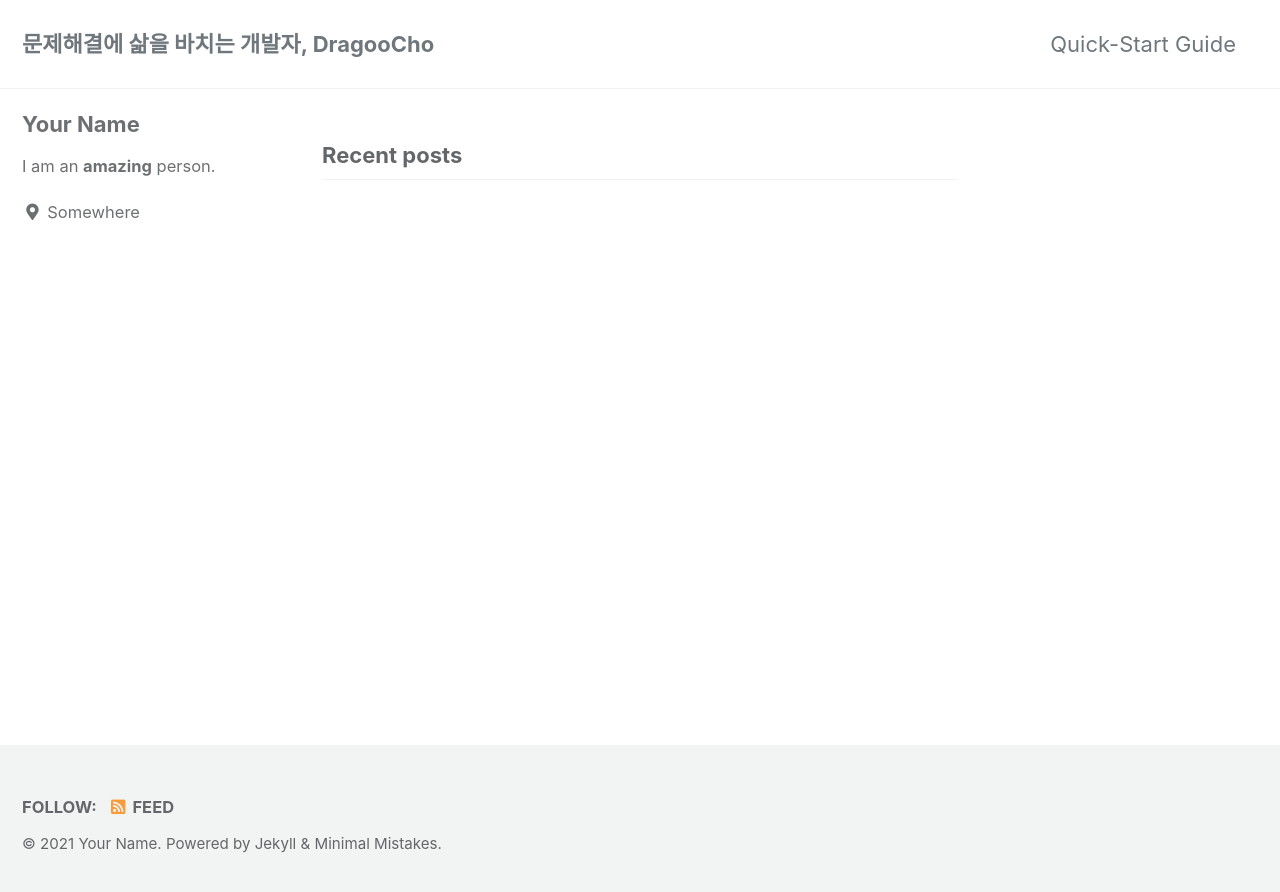
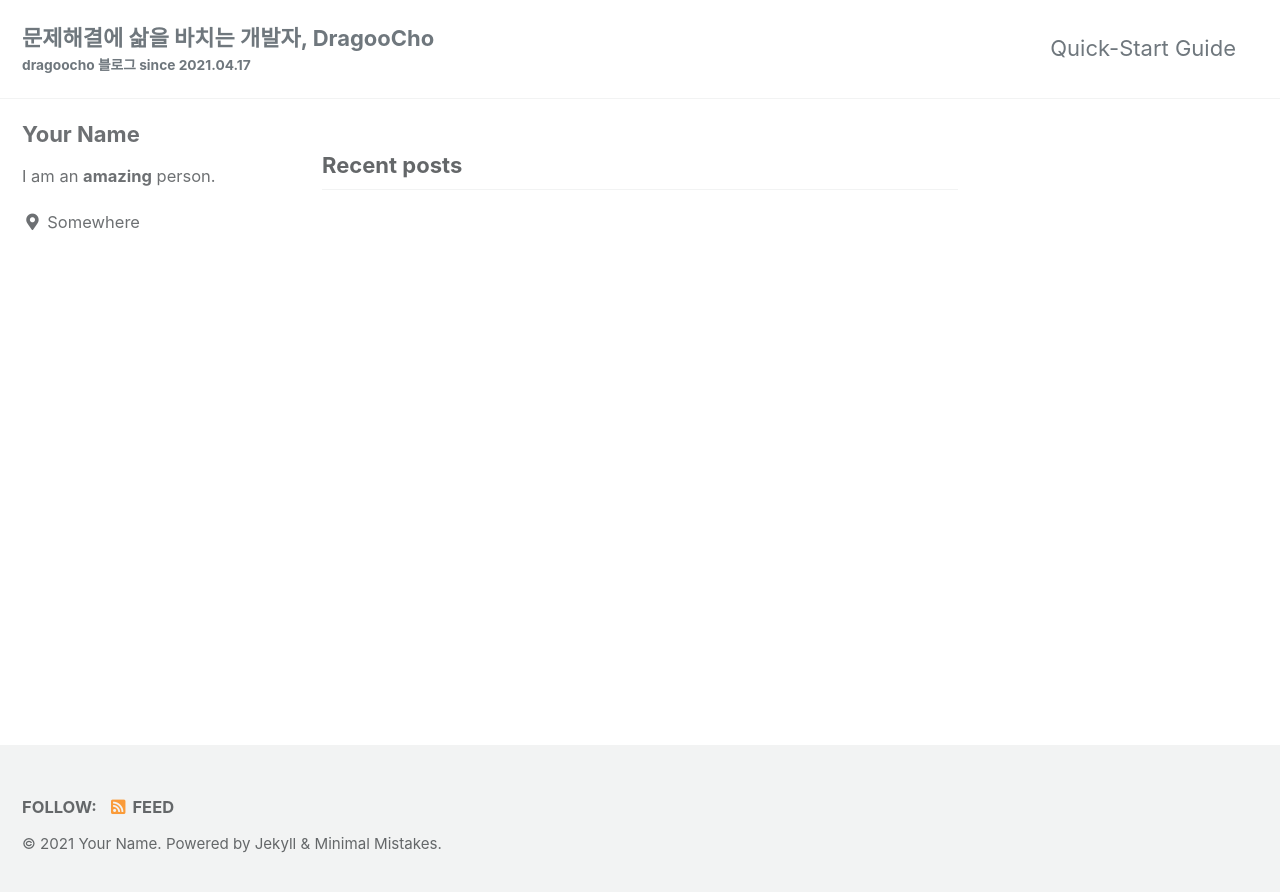
Before and after one commit to DragooCho/dragoocho.github.com, a Jekyll site: the page built from index.html, in a window 1280 px wide. Shown: the top 892 px of the page. Built offline with Jekyll 4.4.1, drawn with Linux system fonts in a browser that asks for light colours; cached includes are drawn as plain includes; the list of posts is cut into pages by our own code.

Commit message:
Update _config.yml

```diff
--- a/_config.yml
+++ b/_config.yml
@@ -18,7 +18,7 @@ minimal_mistakes_skin    : "default" # "air", "aqua", "contrast", "dark", "dirt"
 locale                   : "en-US"
 title                    : 문제해결에 삶을 바치는 개발자, DragooCho
 title_separator          : "-"
-subtitle                 : # dragoocho 블로그 since 2021.04.17
+subtitle                 : dragoocho 블로그 since 2021.04.17
 name                     : "Your Name"
 description              : "An amazing website."
 url                      : # the base hostname & protocol for your site e.g. "https://mmistakes.github.io"
```
